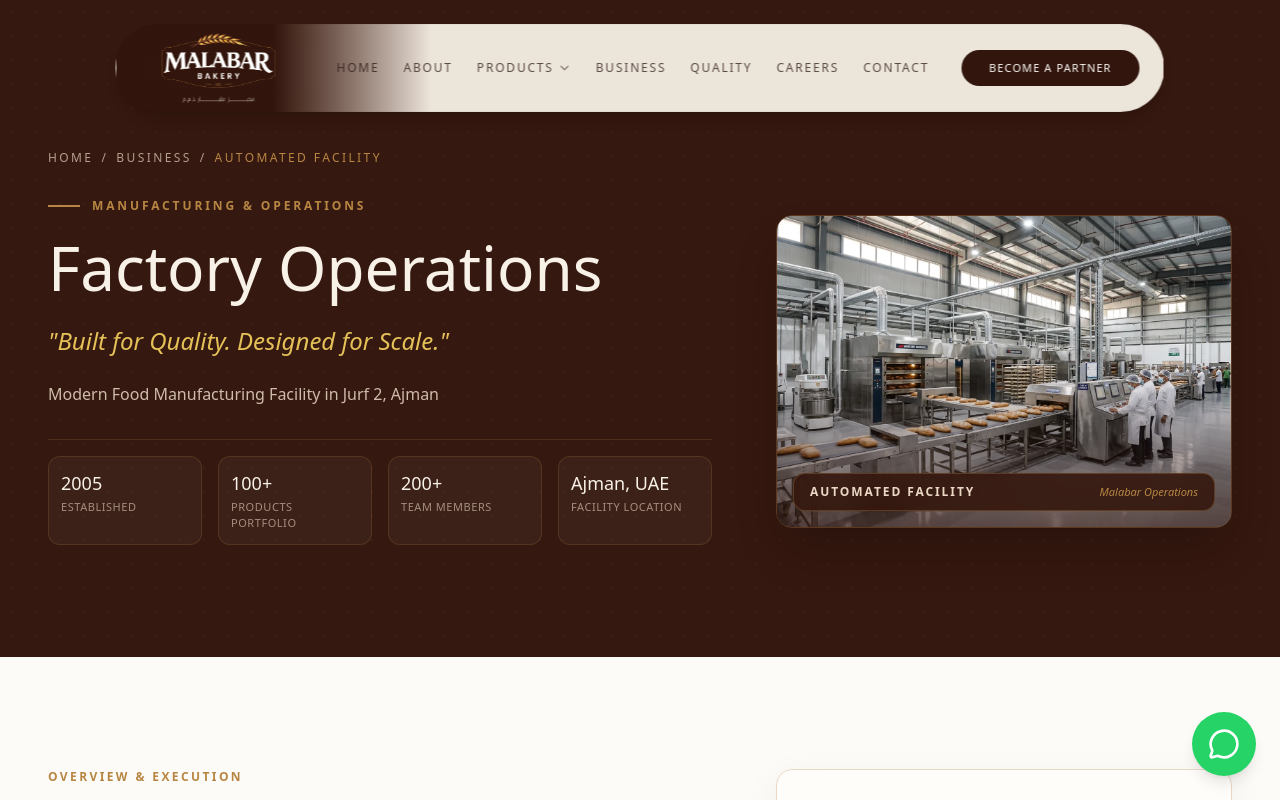
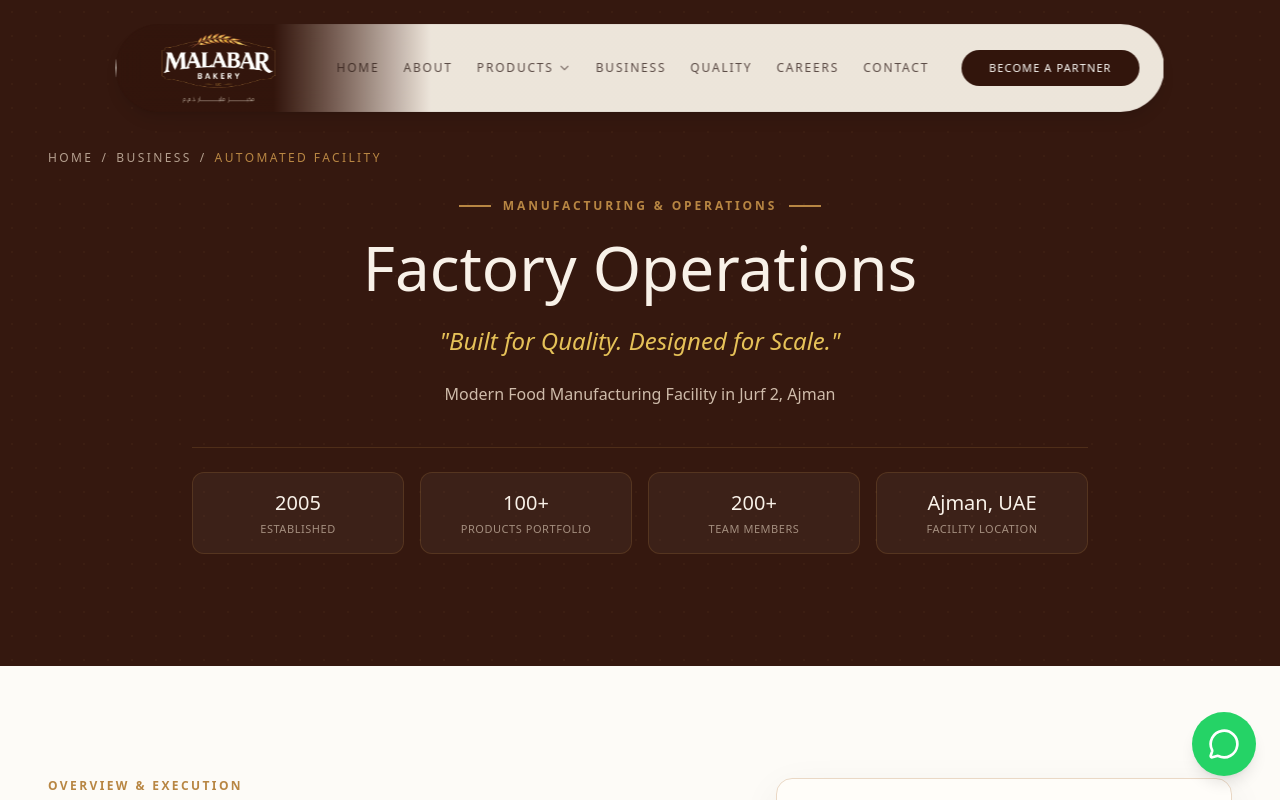
Before and after one commit to malabarbakeryajm-design/malabar, a Next.js app: page /manufacturing/automated-facility in a window 1280 px wide. Shown: the top 800 px of the page. Built offline with nearby package versions, Linux system fonts and the light colour scheme; a web font is replaced by a local one.

Commit message:
feat(manufacturing): remove images from all manufacturing detail pages and emphasize clean editorial typography

```diff
--- a/src/app/manufacturing/[slug]/page.tsx
+++ b/src/app/manufacturing/[slug]/page.tsx
@@ -1,6 +1,5 @@
 import type { Metadata } from "next";
 import { notFound } from "next/navigation";
-import Image from "next/image";
 import Link from "next/link";
 import { manufacturingSections } from "@/data/manufacturing";
 import {
@@ -74,15 +73,15 @@ export default async function ManufacturingDetailPage({ params }: Props) {
             <span className="text-[#B88643] font-medium">{section.badge}</span>
           </nav>
 
-          <div className="grid grid-cols-1 lg:grid-cols-12 gap-12 lg:gap-16 items-center">
+          <div className="max-w-4xl mx-auto text-center flex flex-col items-center">
 
-            {/* Left Hero Narrative */}
-            <div className="lg:col-span-7 flex flex-col">
+            {/* Hero Narrative */}
             <div className="inline-flex items-center gap-3 mb-5">
               <span className="w-8 h-[1.5px] bg-[#B88643]" />
               <span className="text-xs font-semibold tracking-[0.24em] uppercase text-[#B88643]">
                 Manufacturing & Operations
               </span>
+              <span className="w-8 h-[1.5px] bg-[#B88643]" />
             </div>
 
             <h1 className="font-serif text-4xl sm:text-5xl md:text-6xl lg:text-[62px] leading-[1.08] text-[#F8F1E8] mb-6 font-normal">
@@ -93,51 +92,25 @@ export default async function ManufacturingDetailPage({ params }: Props) {
               "{section.tagline}"
             </p>
 
-              <p className="text-sm sm:text-base text-[#EAD8C5]/85 font-light leading-relaxed mb-8 max-w-2xl">
+            <p className="text-sm sm:text-base text-[#EAD8C5]/85 font-light leading-relaxed mb-10 max-w-2xl">
               {section.subtitle}
             </p>
 
             {/* Quick Spec Highlights */}
             {section.stats && (
-                <div className="grid grid-cols-2 sm:grid-cols-4 gap-3 sm:gap-4 pt-4 border-t border-[#B88643]/20">
+              <div className="grid grid-cols-2 sm:grid-cols-4 gap-3 sm:gap-4 pt-6 border-t border-[#B88643]/20 w-full">
                 {section.stats.map((stat) => (
-                    <div key={stat.label} className="p-3 bg-white/[0.04] border border-[#B88643]/20 rounded-xl">
-                      <div className="text-base sm:text-lg font-serif text-[#F8F1E8] font-medium">
+                  <div key={stat.label} className="p-4 bg-white/[0.04] border border-[#B88643]/20 rounded-xl">
+                    <div className="text-base sm:text-xl font-serif text-[#F8F1E8] font-medium">
                       {stat.value}
                     </div>
-                      <div className="text-[10px] sm:text-[11px] tracking-wider uppercase text-[#EAD8C5]/60 mt-0.5">
+                    <div className="text-[10px] sm:text-[11px] tracking-wider uppercase text-[#EAD8C5]/60 mt-1">
                       {stat.label}
                     </div>
                   </div>
                 ))}
               </div>
             )}
-            </div>
-
-            {/* Right Hero Image Card */}
-            <div className="lg:col-span-5">
-              <div className="relative aspect-[4/3] sm:aspect-[16/11] rounded-2xl overflow-hidden shadow-2xl border border-[#B88643]/30 group">
-                <Image
-                  src={section.image}
-                  alt={section.title}
-                  fill
-                  priority
-                  sizes="(max-width: 1024px) 100vw, 42vw"
-                  className="object-cover transition-transform duration-700 group-hover:scale-105"
-                />
-                <div className="absolute inset-0 bg-gradient-to-t from-[#35180F]/70 via-transparent to-transparent pointer-events-none" />
-
-                {/* Badge Overlay */}
-                <div className="absolute bottom-4 left-4 right-4 bg-[#35180F]/90 backdrop-blur-md py-2.5 px-4 rounded-xl border border-[#B88643]/30 flex items-center justify-between">
-                  <span className="text-xs font-semibold tracking-[0.16em] uppercase text-[#EAD8C5]">
-                    {section.badge}
-                  </span>
-                  <span className="text-[11px] font-serif italic text-[#B88643]">
-                    Malabar Operations
-                  </span>
-                </div>
-              </div>
-            </div>
 
           </div>
         </div>
```
Lines whose indentation alone changed are shown as unchanged.
